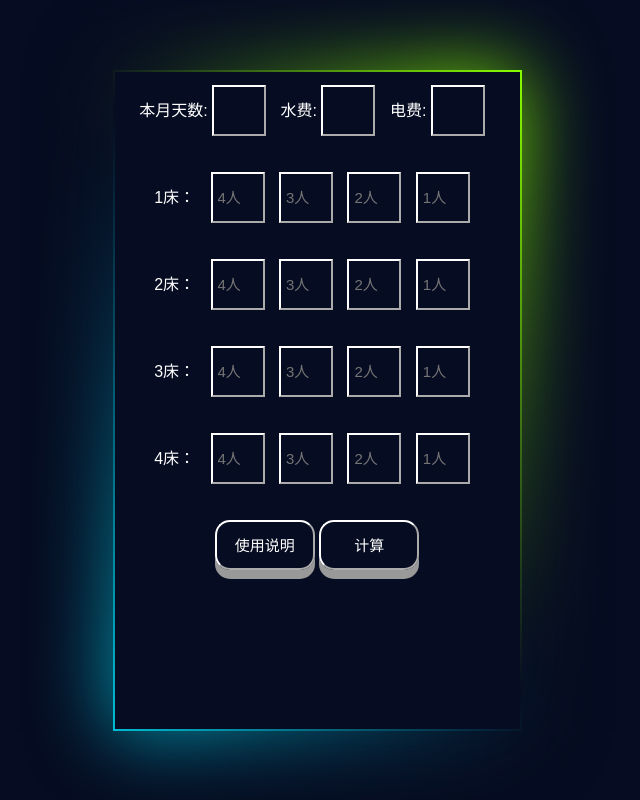
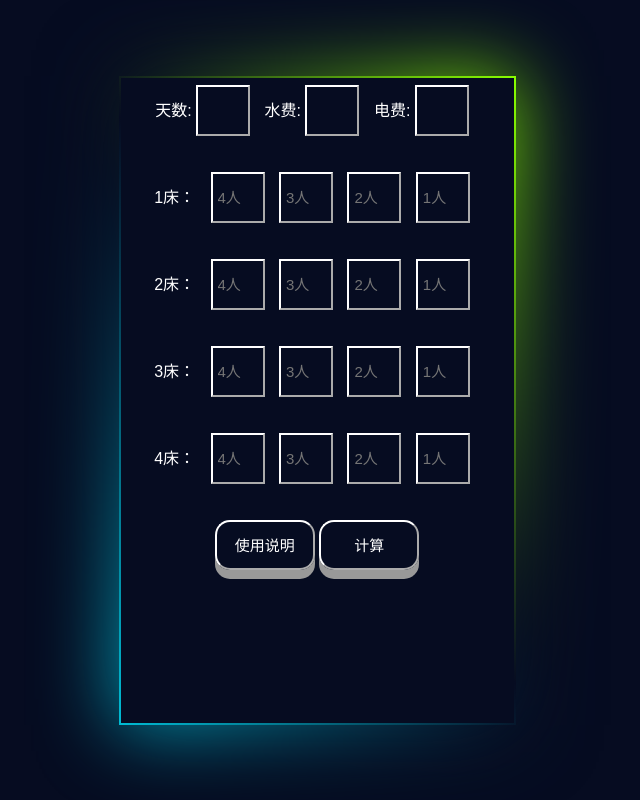
Before and after one commit to YuYuShenMing/Z.github.io, a plain HTML site: page index.html in a window 1280 px wide. Shown: the whole page, without its empty margins (323-963 px from the left). Drawn offline with Linux system fonts and the light colour scheme.

Commit message:
Update index.html

```diff
--- a/index.html
+++ b/index.html
@@ -108,7 +108,7 @@
 	            background: linear-gradient(235deg,#89ff00,#060c21,#00bcd4);
 	        }
 	        .content {
-	            padding: 13px;
+	            padding: 7px;
 	            box-sizing: border-box;
 	            color: #fff;
 	        }
@@ -180,7 +180,7 @@
 			<div class="content">
 				<div id="date">
 					<form >
-						<label for="txet-input" ">本月天数:</label>
+						<label for="txet-input" ">天数:</label>
 						<input class="inputint" id="date_month" maxlength="2" name="text_input">
 						<label for="txet-input">水费:</label>
 						<input class="inputfloat" id="water" name="text_input">
```
